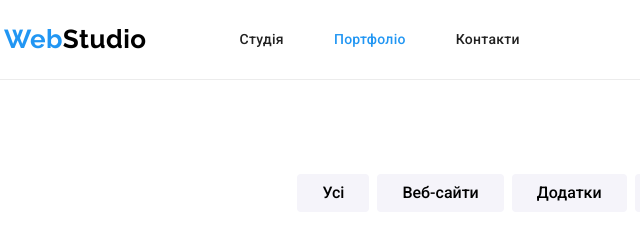
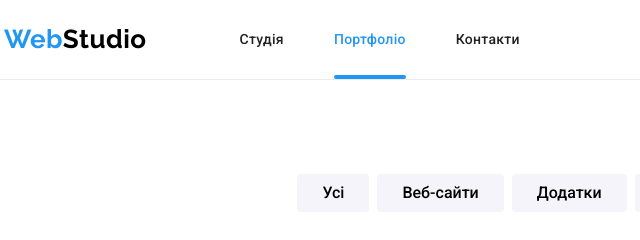
Before and after one commit to FedotovMS/goit-markup-hw-05, a plain HTML site: page portfolio.html in a window 1280 px wide. Shown: the top 240 px of the page, 51-691 px from the left. Drawn offline with nearby package versions, Linux system fonts and the light colour scheme.

Commit message:
added underline in main menu

```diff
--- a/css/styles.css
+++ b/css/styles.css
@@ -105,6 +105,8 @@ body {
     font-size: 14px;
     line-height: 1.1;
     letter-spacing: 0.02em;
+
+    position: relative;
 }
 .site-nav a:hover {
     color: var(--link-hover-color);
@@ -112,6 +114,18 @@ body {
 }
 .site-nav .current {
     color: var(--link-hover-color);
+}
+.site-nav .current::after {
+    content: "";
+    display: block;
+
+    position: absolute;
+    bottom: 0;
+
+    width: 100%;
+    height: 4px;
+    border-radius: 2px;
+    background-color: var(--link-hover-color);
 }
 .site-nav a:focus {
     color:var(--link-hover-color);
```
